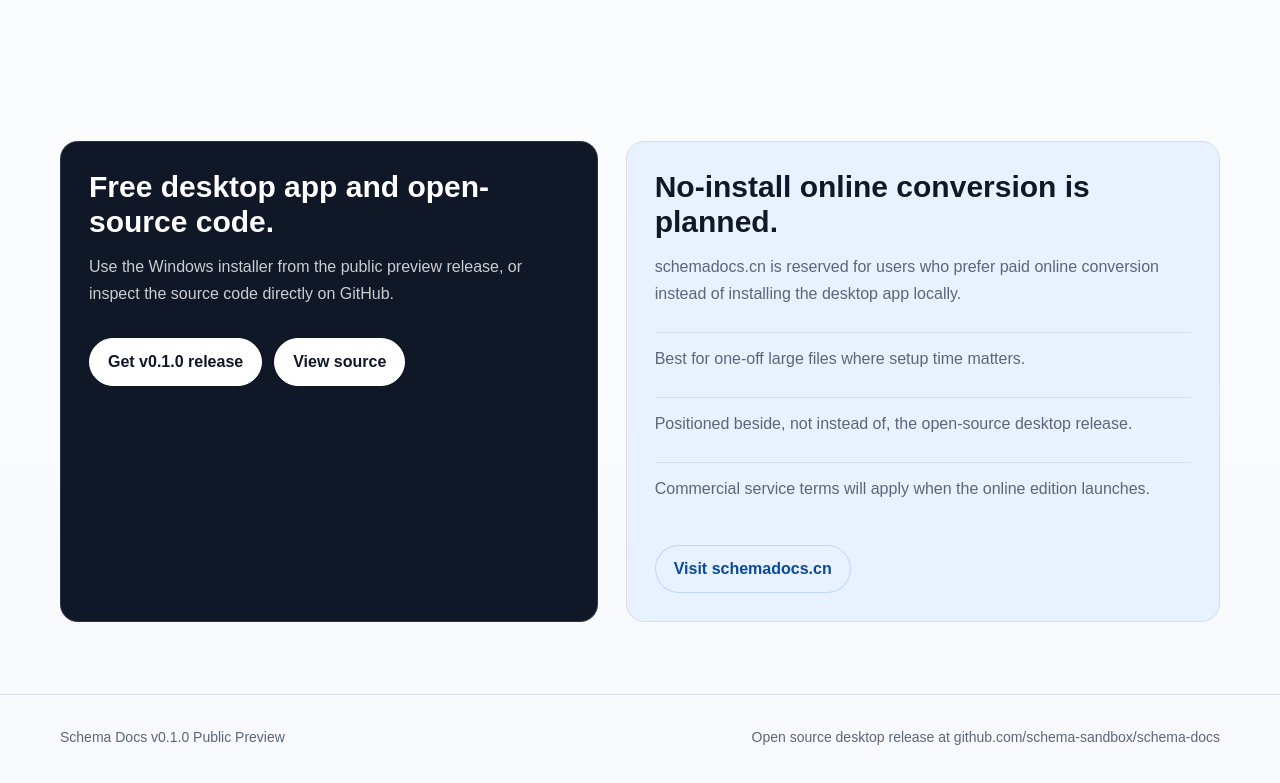
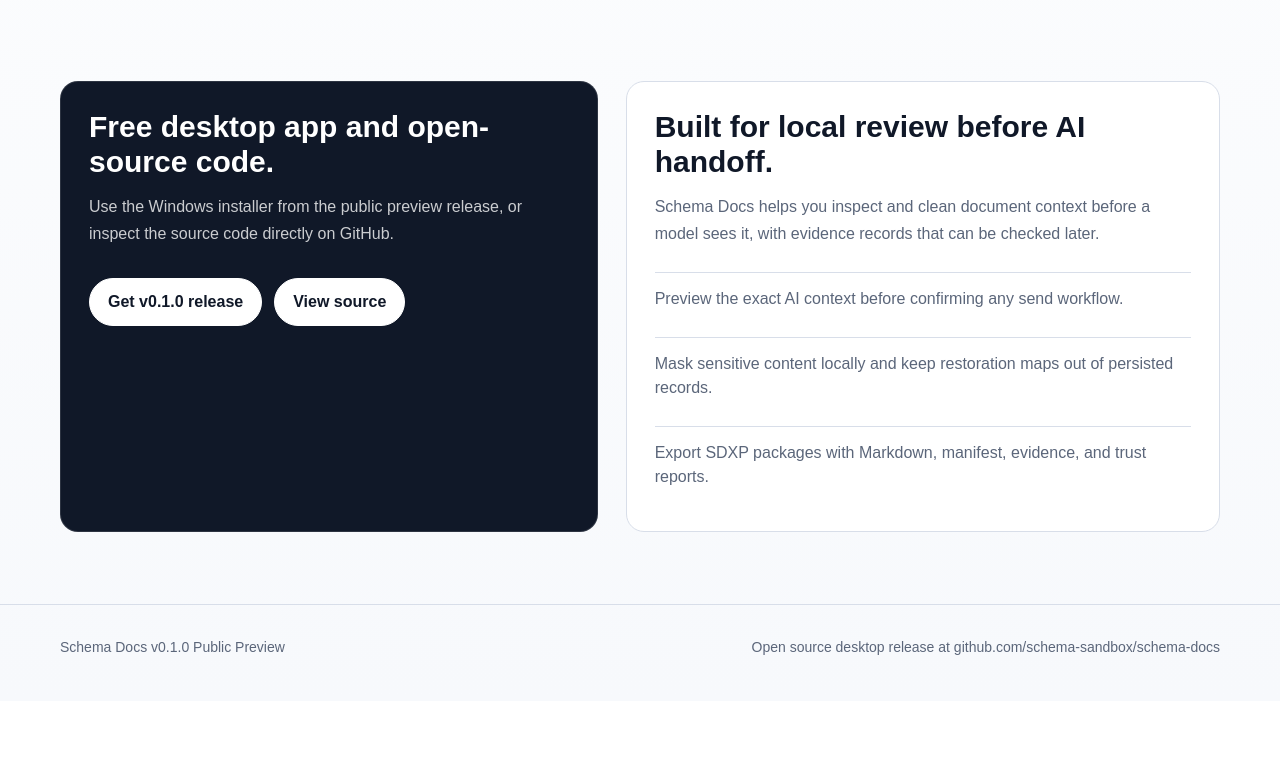
Before and after one commit to schema-sandbox/schema-docs, a website: page index.html in a window 1280 px wide. Shown: the part 2007-2790 px from the top of the page. After the commit the page ends 2708 px from the top, so only its background shows below. Drawn offline with Linux system fonts and the light colour scheme.

Commit message:
docs: remove inactive online conversion link

```diff
--- a/index.html
+++ b/index.html
@@ -180,12 +180,6 @@
       border-color: #a7b2c3;
     }
 
-    .commercial {
-      color: var(--accent-dark);
-      background: var(--accent-soft);
-      border-color: rgb(11 99 206 / 0.18);
-    }
-
     .hero-note {
       max-width: 590px;
       margin-top: 18px;
@@ -362,10 +356,6 @@
       border-color: #ffffff;
     }
 
-    .online-box {
-      background: var(--accent-soft);
-    }
-
     footer {
       padding: 34px 0 46px;
       color: var(--muted);
@@ -432,7 +422,6 @@
       <a href="#capabilities">Capabilities</a>
       <a href="#download">Download</a>
       <a href="https://github.com/schema-sandbox/schema-docs">GitHub</a>
-      <a href="https://schemadocs.cn">Online conversion</a>
     </nav>
   </header>
 
@@ -445,9 +434,8 @@
         <div class="cta-row">
           <a class="button primary" href="https://github.com/schema-sandbox/schema-docs/releases/tag/v0.1.0">Download for Windows</a>
           <a class="button secondary" href="https://github.com/schema-sandbox/schema-docs">Open-source repository</a>
-          <a class="button commercial" href="https://schemadocs.cn">Online paid conversion</a>
         </div>
-        <p class="hero-note">The desktop app is open source and free to install. If you do not want to install software, the planned online edition at schemadocs.cn will offer paid large-document conversion.</p>
+        <p class="hero-note">The desktop app is open source and free to install. This public preview focuses on local conversion, local masking, and review before AI handoff.</p>
         <div class="metric-strip" aria-label="Verification highlights">
           <div class="metric"><strong>5M</strong><span>word-scale files verified in prior manual workflows</span></div>
           <div class="metric"><strong>3,000+</strong><span>page PDF workflows verified in prior manual testing</span></div>
@@ -496,17 +484,14 @@
             <a class="button" href="https://github.com/schema-sandbox/schema-docs">View source</a>
           </div>
         </div>
-        <div class="panel online-box">
-          <h2>No-install online conversion is planned.</h2>
-          <p>schemadocs.cn is reserved for users who prefer paid online conversion instead of installing the desktop app locally.</p>
+        <div class="panel">
+          <h2>Built for local review before AI handoff.</h2>
+          <p>Schema Docs helps you inspect and clean document context before a model sees it, with evidence records that can be checked later.</p>
           <ul class="plain-list">
-            <li>Best for one-off large files where setup time matters.</li>
-            <li>Positioned beside, not instead of, the open-source desktop release.</li>
-            <li>Commercial service terms will apply when the online edition launches.</li>
+            <li>Preview the exact AI context before confirming any send workflow.</li>
+            <li>Mask sensitive content locally and keep restoration maps out of persisted records.</li>
+            <li>Export SDXP packages with Markdown, manifest, evidence, and trust reports.</li>
           </ul>
-          <div class="cta-row">
-            <a class="button commercial" href="https://schemadocs.cn">Visit schemadocs.cn</a>
-          </div>
         </div>
       </div>
     </section>
```
